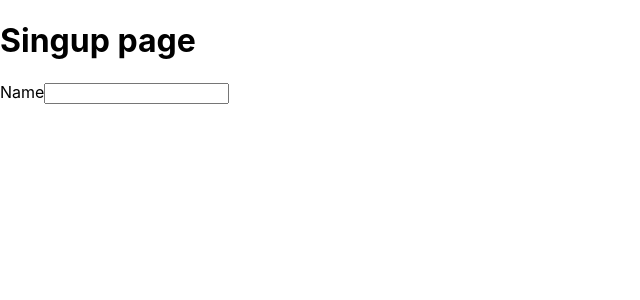
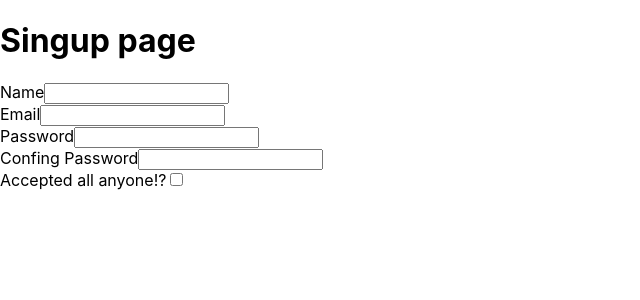
Before and after one commit to abbasejlali/login, a React (Create React App) app: page / in a window 1280 px wide. Shown: the top 300 px of the page, without its empty margins (0-640 px from the left). Built offline with nearby package versions, Linux system fonts and the light colour scheme.

Commit message:
add all jsx in singup component

```diff
--- a/src/Components/Singup.js
+++ b/src/Components/Singup.js
@@ -17,6 +17,22 @@ const Singup = () => {
           <label>Name</label>
           <input type="text" name="name" />
         </div>
+        <div>
+          <label>Email</label>
+          <input type="email" name="email" />
+        </div>
+        <div>
+          <label>Password</label>
+          <input type="password" name="Password" />
+        </div>
+        <div>
+          <label>Confing Password</label>
+          <input type="password" name="confingpass" />
+        </div>
+        <div>
+          <label>Accepted all anyone!?</label>
+          <input type="checkbox" name="isaccepted" />
+        </div>
       </form>
     </div>
   );
```
